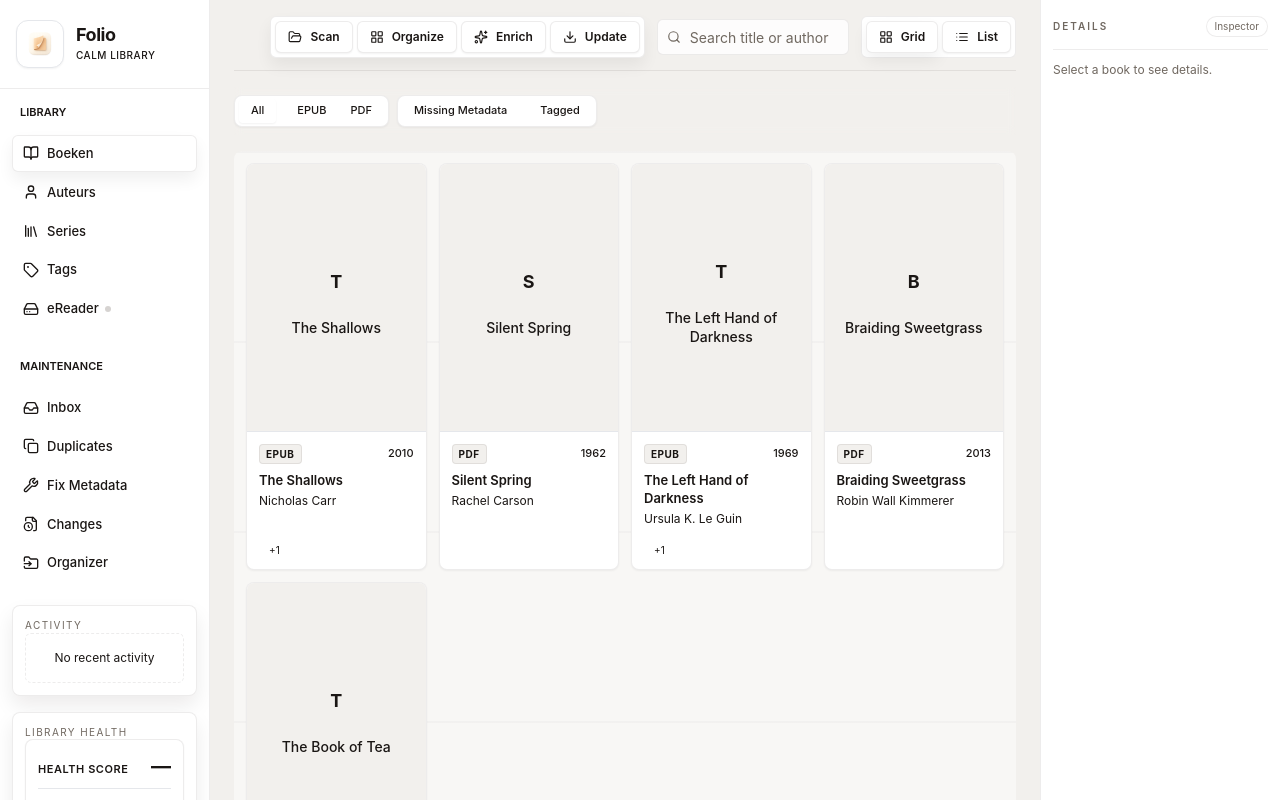
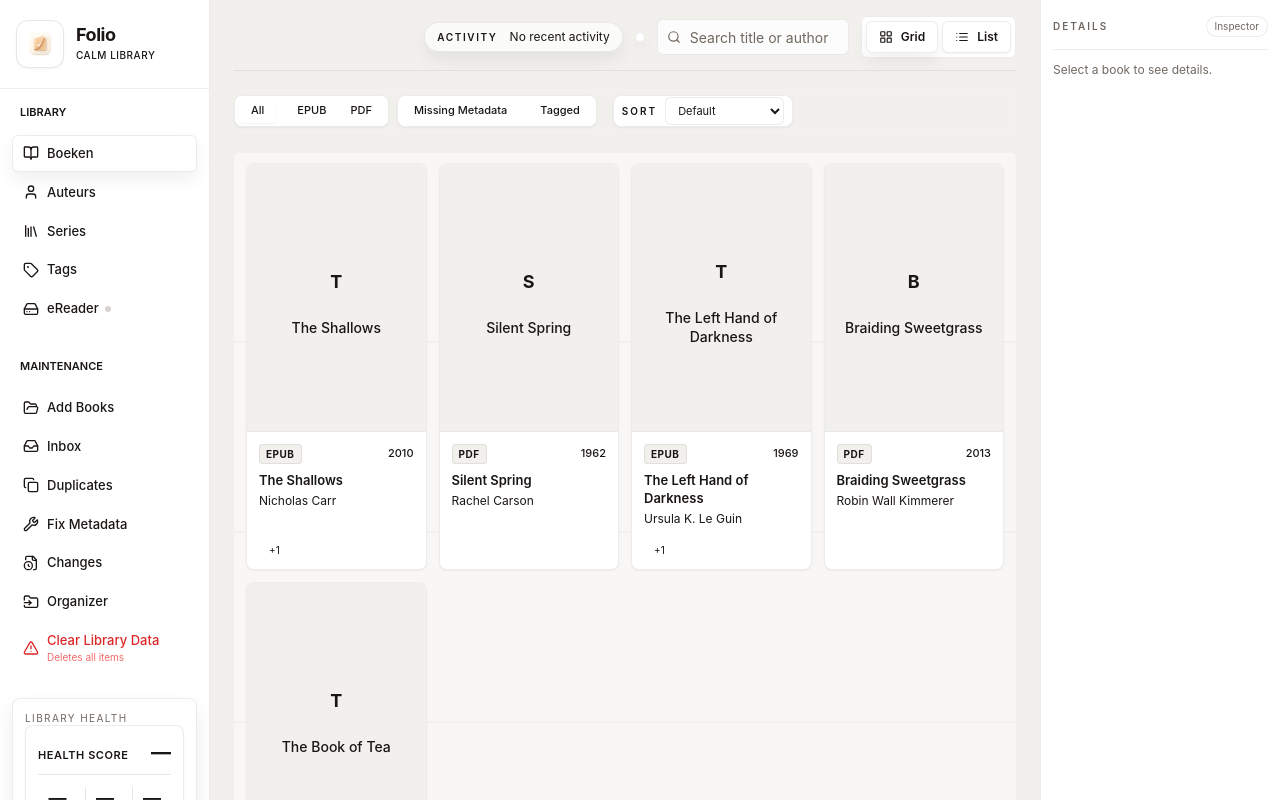
Before and after one commit to bkeetman/folio, a React (Vite) app in the folder apps/desktop/: page / in a window 1280 px wide. Built offline with nearby package versions, Linux system fonts and the light colour scheme.

Commit message:
feat(ui): refine library tools and maintenance layout
Ultraworked with [Sisyphus](https://github.com/code-yeongyu/oh-my-opencode)

Co-authored-by: Sisyphus <clio-agent@sisyphuslabs.ai>

```diff
--- a/apps/desktop/src/App.tsx
+++ b/apps/desktop/src/App.tsx
@@ -36,6 +36,7 @@ import type {
   LibraryFilter,
   LibraryHealth,
   LibraryItem,
+  LibrarySort,
   OperationProgress,
   OperationStats,
   OrganizePlan,
@@ -101,6 +102,7 @@ const sampleBooks = [
   },
 ];
 
+
 const sampleTags: Tag[] = [
   { id: "t1", name: "Favorites", color: "amber" },
   { id: "t2", name: "To Review", color: "sky" },
@@ -188,6 +190,7 @@ function App() {
   const [grid, setGrid] = useState(true);
   const [query, setQuery] = useState("");
   const [libraryFilter, setLibraryFilter] = useState<LibraryFilter>("all");
+  const [librarySort, setLibrarySort] = useState<LibrarySort>("default");
   const [selectedTagIds, setSelectedTagIds] = useState<string[]>([]);
   const [scanStatus, setScanStatus] = useState<string | null>(null);
   const [scanning, setScanning] = useState(false);
@@ -254,6 +257,8 @@ function App() {
   const [applyingChangeIds, setApplyingChangeIds] = useState<Set<string>>(new Set());
   const [changeProgress, setChangeProgress] = useState<OperationProgress | null>(null);
   const [updateStatus, setUpdateStatus] = useState<string | null>(null);
+  const [updateAvailable, setUpdateAvailable] = useState(false);
+  const [updateVersion, setUpdateVersion] = useState<string | null>(null);
   const [appVersion, setAppVersion] = useState<string | null>(null);
   const [tags, setTags] = useState<Tag[]>([]);
   const [newTagName, setNewTagName] = useState("");
@@ -301,6 +306,8 @@ function App() {
       const result = await check();
       if (!result) {
         console.info("[updater] no update available");
+        setUpdateAvailable(false);
+        setUpdateVersion(null);
         if (!silent) setUpdateStatus("No updates found.");
         return;
       }
@@ -308,6 +315,9 @@ function App() {
         version: result.version,
         currentVersion: result.currentVersion,
       });
+      setUpdateAvailable(true);
+      setUpdateVersion(result.version);
+      if (silent) return;
       setUpdateStatus(`Update ${result.version} available. Downloading…`);
       await result.downloadAndInstall();
       console.info("[updater] download complete, relaunching");
@@ -315,6 +325,7 @@ function App() {
       await relaunch();
     } catch (error) {
       console.error("[updater] check failed", error);
+      if (silent) return;
       if (!silent) {
         const message = error instanceof Error ? error.message : String(error ?? "Update failed.");
         setUpdateStatus(`Update failed: ${message}`);
@@ -379,6 +390,15 @@ function App() {
       return false;
     });
   }, [libraryItems, fixFilter]);
+
+  const enrichableCount = useMemo(() => {
+    return libraryItems.reduce((count, item) => {
+      if (!item.cover_path || item.authors.length === 0 || item.published_year === null) {
+        return count + 1;
+      }
+      return count;
+    }, 0);
+  }, [libraryItems]);
 
   // Combine with inbox items if includeIssues is true
   const allFixItems = useMemo(() => {
@@ -422,13 +442,15 @@ function App() {
         language: item.language ?? null,
         series: item.series ?? null,
         seriesIndex: item.series_index ?? null,
+        createdAt: item.created_at,
       }))
-      : sampleBooks.map((book) => ({
+      : sampleBooks.map((book, index) => ({
         ...book,
         authors: [book.author],
         language: null as string | null,
         series: null as string | null,
         seriesIndex: null as number | null,
+        createdAt: Date.now() - index * 1000,
       }));
 
     // Format filter
@@ -492,6 +514,66 @@ function App() {
     selectedSeries,
   ]);
 
+  const sortedBooks = useMemo(() => {
+    if (librarySort === "default") return filteredBooks;
+
+    const toLower = (value: string) => value.toLowerCase();
+    const compareText = (a: string, b: string) => a.localeCompare(b, undefined, { sensitivity: "base" });
+    const getYearValue = (value: number | string) => {
+      if (typeof value === "number") return value;
+      const parsed = Number.parseInt(String(value), 10);
+      return Number.isFinite(parsed) ? parsed : null;
+    };
+
+    const withIndex = filteredBooks.map((book, index) => ({ book, index }));
+
+    withIndex.sort((a, b) => {
+      const left = a.book;
+      const right = b.book;
+      let result = 0;
+
+      switch (librarySort) {
+        case "title-asc":
+          result = compareText(toLower(left.title), toLower(right.title));
+          break;
+        case "title-desc":
+          result = compareText(toLower(right.title), toLower(left.title));
+          break;
+        case "author-asc":
+          result = compareText(toLower(left.author), toLower(right.author));
+          break;
+        case "year-desc": {
+          const leftYear = getYearValue(left.year);
+          const rightYear = getYearValue(right.year);
+          if (leftYear === null && rightYear === null) result = 0;
+          else if (leftYear === null) result = 1;
+          else if (rightYear === null) result = -1;
+          else result = rightYear - leftYear;
+          break;
+        }
+        case "year-asc": {
+          const leftYear = getYearValue(left.year);
+          const rightYear = getYearValue(right.year);
+          if (leftYear === null && rightYear === null) result = 0;
+          else if (leftYear === null) result = 1;
+          else if (rightYear === null) result = -1;
+          else result = leftYear - rightYear;
+          break;
+        }
+        case "recent":
+          result = right.createdAt - left.createdAt;
+          break;
+        default:
+          result = 0;
+      }
+
+      if (result !== 0) return result;
+      return a.index - b.index;
+    });
+
+    return withIndex.map(({ book }) => book);
+  }, [filteredBooks, librarySort]);
+
   const refreshTags = useCallback(async () => {
     if (!isTauri()) {
       setTags(sampleTags);
@@ -959,6 +1041,14 @@ function App() {
       return;
     }
     if (enriching) return;
+    const needsEnrichment = libraryItems.some(
+      (item) =>
+        !item.cover_path || item.authors.length === 0 || item.published_year === null
+    );
+    if (!needsEnrichment) {
+      setScanStatus("No items need enrichment.");
+      return;
+    }
     setEnriching(true);
     setEnrichProgress(null);
     setEnrichingItems(new Set());
@@ -973,7 +1063,7 @@ function App() {
       setEnriching(false);
       setEnrichingItems(new Set());
     }
-  }, [enriching]);
+  }, [enriching, libraryItems]);
 
   const handleCancelEnrich = useCallback(async () => {
     if (!isTauri()) return;
@@ -1592,24 +1682,18 @@ function App() {
         <Sidebar
           view={view}
           setView={setView}
-        scanStatus={scanStatus}
           scanning={scanning}
-        scanStartedAt={scanStartedAt}
-        scanProgress={scanProgress}
+          handleScan={handleScan}
 
           libraryHealth={libraryHealth}
           handleClearLibrary={handleClearLibrary}
           appVersion={appVersion}
           ereaderConnected={ereaderDevices.some((d) => d.isConnected)}
-        activityLog={activityLog}
         />
 
       <main className="flex h-screen flex-col gap-4 overflow-y-auto px-6 py-4">
         <TopToolbar
           view={view}
-          scanning={scanning}
-          handleScan={handleScan}
-          handlePlanOrganize={handlePlanOrganize}
           setView={setView}
           checkForUpdates={checkForUpdates}
           query={query}
@@ -1618,6 +1702,11 @@ function App() {
           setGrid={setGrid}
           libraryReady={libraryReady}
           updateStatus={updateStatus}
+          updateAvailable={updateAvailable}
+          updateVersion={updateVersion}
+          scanStatus={scanStatus}
+          scanProgress={scanProgress}
+          activityLog={activityLog}
         />
 
         <ScanProgressBar
@@ -1640,11 +1729,13 @@ function App() {
               <LibraryView
                 isDesktop={isDesktop}
                 libraryItemsLength={libraryItems.length}
-                filteredBooks={filteredBooks}
+                filteredBooks={sortedBooks}
                 selectedItemId={selectedItemId}
                 setSelectedItemId={setSelectedItemId}
                 libraryFilter={libraryFilter}
                 setLibraryFilter={setLibraryFilter}
+                librarySort={librarySort}
+                setLibrarySort={setLibrarySort}
                 tags={tags}
                 selectedTagIds={selectedTagIds}
                 setSelectedTagIds={setSelectedTagIds}
@@ -1661,6 +1752,7 @@ function App() {
                 enriching={enriching}
                 enrichingItems={enrichingItems}
                 enrichProgress={enrichProgress}
+                enrichableCount={enrichableCount}
               />
             ) : null}
 
--- a/apps/desktop/src/sections/LibraryView.tsx
+++ b/apps/desktop/src/sections/LibraryView.tsx
@@ -5,7 +5,7 @@ import { ProgressBar } from "../components/ProgressBar";
 import { Button } from "../components/ui";
 import { getTagColorClass } from "../lib/tagColors";
 import { cn } from "../lib/utils";
-import type { BookDisplay, LibraryFilter, OperationProgress, Tag } from "../types/library";
+import type { BookDisplay, LibraryFilter, LibrarySort, OperationProgress, Tag } from "../types/library";
 
 type LibraryViewProps = {
   isDesktop: boolean;
@@ -15,6 +15,8 @@ type LibraryViewProps = {
   setSelectedItemId: Dispatch<SetStateAction<string | null>>;
   libraryFilter: LibraryFilter;
   setLibraryFilter: Dispatch<SetStateAction<LibraryFilter>>;
+  librarySort: LibrarySort;
+  setLibrarySort: Dispatch<SetStateAction<LibrarySort>>;
   tags: Tag[];
   selectedTagIds: string[];
   setSelectedTagIds: Dispatch<SetStateAction<string[]>>;
@@ -33,6 +35,7 @@ type LibraryViewProps = {
   enriching: boolean;
   enrichingItems: Set<string>;
   enrichProgress: OperationProgress | null;
+  enrichableCount: number;
 };
 
 export function LibraryView({
@@ -43,6 +46,8 @@ export function LibraryView({
   setSelectedItemId,
   libraryFilter,
   setLibraryFilter,
+  librarySort,
+  setLibrarySort,
   tags,
   selectedTagIds,
   setSelectedTagIds,
@@ -59,8 +64,13 @@ export function LibraryView({
   enriching,
   enrichingItems,
   enrichProgress,
+  enrichableCount,
 }: LibraryViewProps) {
   const hasActiveFilter = selectedAuthorNames.length > 0 || selectedSeries.length > 0;
+  const enrichLabel =
+    enrichableCount > 0
+      ? `${enrichableCount} need enrichment`
+      : "Up to date";
 
   return (
     <>
@@ -122,12 +132,13 @@ export function LibraryView({
       {/* Main Toolbar */}
       <div className="sticky top-0 z-10 flex flex-wrap items-center gap-2 bg-app-bg/95 py-2 backdrop-blur-sm transition-all">
         {isDesktop && (
-          enriching ? (
+          <div className="mr-2 flex items-center gap-2">
+            {enriching ? (
               <Button
                 variant="outline"
                 size="sm"
                 onClick={onCancelEnrich}
-              className="mr-2 gap-2 border-red-300 text-red-600 shadow-sm hover:bg-red-50"
+                className="gap-2 border-red-300 text-red-600 shadow-sm hover:bg-red-50"
               >
                 <X size={14} />
                 Cancel
@@ -137,12 +148,16 @@ export function LibraryView({
                 variant="default"
                 size="sm"
                 onClick={onEnrichAll}
-              className="mr-2 gap-2 shadow-sm"
+                className="gap-2 shadow-sm"
               >
                 <Sparkles size={14} />
                 Enrich All
               </Button>
-          )
+            )}
+            <span className="text-[11px] text-app-ink-muted">
+              {enrichLabel}
+            </span>
+          </div>
         )}
 
         <div className="flex h-8 items-center rounded-lg border border-app-border bg-app-surface p-1 shadow-sm">
@@ -177,6 +192,25 @@ export function LibraryView({
             onClick={() => setLibraryFilter("tagged")}
             label="Tagged"
           />
+        </div>
+
+        <div className="ml-2 flex h-8 items-center gap-2 rounded-lg border border-app-border bg-app-surface px-2 shadow-sm">
+          <span className="text-[10px] font-semibold uppercase tracking-[0.2em] text-app-ink-muted">
+            Sort
+          </span>
+          <select
+            value={librarySort}
+            onChange={(event) => setLibrarySort(event.target.value as LibrarySort)}
+            className="h-7 rounded-md border border-[var(--app-border)] bg-white px-2 text-[11px]"
+          >
+            <option value="default">Default</option>
+            <option value="title-asc">Title A–Z</option>
+            <option value="title-desc">Title Z–A</option>
+            <option value="author-asc">Author A–Z</option>
+            <option value="year-desc">Year (newest)</option>
+            <option value="year-asc">Year (oldest)</option>
+            <option value="recent">Recently added</option>
+          </select>
         </div>
 
         {tags.length > 0 && (
--- a/apps/desktop/src/sections/Sidebar.tsx
+++ b/apps/desktop/src/sections/Sidebar.tsx
@@ -1,75 +1,45 @@
 import {
-  AlertCircle,
+  AlertTriangle,
   BookOpen,
   Copy,
   FileClock,
+  FolderOpen,
   FolderInput,
   HardDrive,
   Inbox,
   Library,
-  RefreshCw,
-  Search,
   Tag,
   User,
-  Wand,
   Wrench
 } from "lucide-react";
 import type { Dispatch, SetStateAction } from "react";
-import { useEffect, useState } from "react";
-import { Button, Panel, SidebarItem } from "../components/ui";
+import { Panel, SidebarItem } from "../components/ui";
 import type {
-  ActivityLogItem,
   LibraryHealth,
-  ScanProgress,
   View
 } from "../types/library";
 
 type SidebarProps = {
   view: View;
   setView: Dispatch<SetStateAction<View>>;
-  scanStatus: string | null;
   scanning: boolean;
-  scanStartedAt: number | null;
-  scanProgress: ScanProgress | null;
+  handleScan: () => void;
   libraryHealth: LibraryHealth | null;
   handleClearLibrary: () => void;
   appVersion: string | null;
   ereaderConnected: boolean;
-  activityLog?: ActivityLogItem[];
 };
 
 export function Sidebar({
   view,
   setView,
-  scanStatus,
   scanning,
-  scanStartedAt,
-  scanProgress,
+  handleScan,
   libraryHealth,
   handleClearLibrary,
   appVersion,
   ereaderConnected,
-  activityLog = [],
 }: SidebarProps) {
-  const [elapsedSeconds, setElapsedSeconds] = useState<number | null>(null);
-
-  useEffect(() => {
-    if (!scanning || !scanStartedAt) {
-      return;
-    }
-
-    const updateElapsed = () => {
-      setElapsedSeconds(Math.floor((Date.now() - scanStartedAt) / 1000));
-    };
-
-    const timeoutId = window.setTimeout(updateElapsed, 0);
-    const intervalId = window.setInterval(updateElapsed, 1000);
-    return () => {
-      window.clearTimeout(timeoutId);
-      window.clearInterval(intervalId);
-    };
-  }, [scanning, scanStartedAt]);
-
   return (
     <aside className="flex h-screen flex-col overflow-hidden border-r border-app-border bg-app-surface">
       <div className="flex-none flex items-center gap-3 border-b border-app-border px-4 py-5 bg-app-surface">
@@ -137,6 +107,10 @@ export function Sidebar({
           <div className="text-[11px] font-semibold text-app-ink-muted/70 px-2 py-2 mb-1">
             MAINTENANCE
           </div>
+          <SidebarItem active={scanning} onClick={handleScan}>
+            <FolderOpen size={16} />
+            Add Books
+          </SidebarItem>
           <SidebarItem active={view === "inbox"} onClick={() => setView("inbox")}>
             <Inbox size={16} />
             Inbox
@@ -157,68 +131,19 @@ export function Sidebar({
             <FolderInput size={16} />
             Organizer
           </SidebarItem>
+          <SidebarItem
+            onClick={handleClearLibrary}
+            className="text-red-600 hover:text-red-700"
+          >
+            <AlertTriangle size={16} />
+            <span className="flex flex-col">
+              <span>Clear Library Data</span>
+              <span className="text-[10px] font-normal text-red-500/80">
+                Deletes all items
+              </span>
+            </span>
+          </SidebarItem>
         </nav>
-
-        <Panel title="Activity" className="mb-4">
-          {scanStatus ? (
-            <div className="rounded-md border border-app-border/60 bg-white p-3 shadow-sm mb-2">
-              <div className="flex items-center justify-between mb-2">
-                <span className="text-xs font-medium text-app-ink">{scanStatus}</span>
-                {elapsedSeconds !== null && (
-                  <span className="text-[10px] tabular-nums text-app-ink-muted">{elapsedSeconds}s</span>
-                )}
-              </div>
-
-              {scanProgress && (
-                <div className="space-y-2">
-                  <div className="h-1.5 w-full overflow-hidden rounded-full bg-app-border/30">
-                    <div
-                      className="h-full rounded-full bg-app-accent transition-[width] duration-300 ease-out"
-                      style={{
-                        width:
-                          scanProgress.total > 0
-                            ? `${Math.min(100, Math.round((scanProgress.processed / scanProgress.total) * 100))}%`
-                            : "10%",
-                      }}
-                    />
-                  </div>
-                  <div className="flex items-center justify-between text-[10px] text-app-ink-muted">
-                    <span>{scanProgress.current ? `Processing: ${scanProgress.current}` : "Preparing..."}</span>
-                    <span className="font-mono">{scanProgress.processed}/{scanProgress.total || "?"}</span>
-                  </div>
-                </div>
-              )}
-            </div>
-          ) : null}
-
-          {activityLog.length > 0 ? (
-            <div className="flex flex-col gap-1">
-              {activityLog.slice(0, 5).map((item) => (
-                <div key={item.id} className="flex gap-2 rounded-md px-2 py-1.5 hover:bg-white/50 text-[11px] text-app-ink-muted transition-colors">
-                  <div className="mt-0.5 flex-none text-app-ink-muted/60">
-                    {item.type === 'scan' && <Search size={12} />}
-                    {item.type === 'enrich' && <Wand size={12} />}
-                    {item.type === 'sync' && <RefreshCw size={12} />}
-                    {item.type === 'organize' && <Copy size={12} />}
-                    {item.type === 'error' && <AlertCircle size={12} className="text-red-500" />}
-                  </div>
-                  <div className="flex flex-col gap-0.5 min-w-0">
-                    <span className="truncate font-medium text-app-ink">{item.message}</span>
-                    <span className="text-[9px] opacity-70">
-                      {new Date(item.timestamp).toLocaleTimeString([], { hour: '2-digit', minute: '2-digit' })}
-                    </span>
-                  </div>
-                </div>
-              ))}
-            </div>
-          ) : !scanStatus && (
-            <div className="rounded-md border border-dashed border-app-border bg-app-bg/50 px-3 py-4 text-center text-xs text-app-ink-muted">
-              No recent activity
-            </div>
-          )}
-        </Panel>
-
-
 
         <Panel title="Library Health" className="mb-6">
           <div className="rounded-lg border border-app-border bg-white p-3 shadow-sm">
@@ -256,11 +181,6 @@ export function Sidebar({
           </div>
         </Panel>
 
-        <Panel title="Danger Zone" className="border-red-100 bg-red-50/50 mb-6">
-          <Button variant="danger" size="sm" onClick={handleClearLibrary} className="w-full justify-center shadow-sm">
-            Clear Library Data
-          </Button>
-        </Panel>
       </div>
     </aside >
   );
--- a/apps/desktop/src/sections/TopToolbar.tsx
+++ b/apps/desktop/src/sections/TopToolbar.tsx
@@ -1,20 +1,10 @@
 import type { Dispatch, SetStateAction } from "react";
-import type { View } from "../types/library";
+import type { ActivityLogItem, ScanProgress, View } from "../types/library";
 import { Badge, Button, Input } from "../components/ui";
-import {
-  Download,
-  FolderOpen,
-  LayoutGrid,
-  List,
-  Search,
-  Sparkles,
-} from "lucide-react";
+import { Download, LayoutGrid, List, Search } from "lucide-react";
 
 type TopToolbarProps = {
   view: View;
-  scanning: boolean;
-  handleScan: () => void;
-  handlePlanOrganize: () => void;
   setView: Dispatch<SetStateAction<View>>;
   checkForUpdates: (silent: boolean) => void;
   query: string;
@@ -23,13 +13,15 @@ type TopToolbarProps = {
   setGrid: Dispatch<SetStateAction<boolean>>;
   libraryReady: boolean;
   updateStatus: string | null;
+  updateAvailable: boolean;
+  updateVersion: string | null;
+  scanStatus: string | null;
+  scanProgress: ScanProgress | null;
+  activityLog: ActivityLogItem[];
 };
 
 export function TopToolbar({
   view,
-  scanning,
-  handleScan,
-  handlePlanOrganize,
   setView,
   checkForUpdates,
   query,
@@ -38,7 +30,21 @@ export function TopToolbar({
   setGrid,
   libraryReady,
   updateStatus,
+  updateAvailable,
+  updateVersion,
+  scanStatus,
+  scanProgress,
+  activityLog,
 }: TopToolbarProps) {
+  const latestActivity = activityLog[0];
+  const activityMessage = scanStatus ?? latestActivity?.message ?? "No recent activity";
+  const activityTime = latestActivity
+    ? new Date(latestActivity.timestamp).toLocaleTimeString([], { hour: "2-digit", minute: "2-digit" })
+    : null;
+  const progressPercent =
+    scanProgress && scanProgress.total > 0
+      ? Math.min(100, Math.round((scanProgress.processed / scanProgress.total) * 100))
+      : null;
   return (
     <>
       <header className="flex items-center justify-between gap-6 border-b border-[var(--app-border)] pb-3">
@@ -62,23 +68,38 @@ export function TopToolbar({
         </div>
 
         <div className="flex flex-wrap items-center justify-end gap-3">
+          <div className="flex items-center gap-3 rounded-full border border-[var(--app-border)] bg-white/70 px-3 py-1.5 shadow-soft max-w-[320px]">
+            <div className="text-[10px] font-semibold uppercase tracking-[0.16em] text-app-ink-muted">
+              Activity
+            </div>
+            <div className="flex items-center gap-2 min-w-0">
+              <span className="truncate text-xs text-app-ink">{activityMessage}</span>
+              {activityTime ? (
+                <span className="text-[10px] tabular-nums text-app-ink-muted">{activityTime}</span>
+              ) : null}
+            </div>
+            {scanProgress ? (
+              <div className="flex items-center gap-2">
+                <div className="h-1 w-20 overflow-hidden rounded-full bg-app-border/40">
+                  <div
+                    className="h-full rounded-full bg-app-accent transition-[width] duration-300 ease-out"
+                    style={{ width: progressPercent ? `${progressPercent}%` : "10%" }}
+                  />
+                </div>
+                <span className="text-[9px] tabular-nums text-app-ink-muted">
+                  {scanProgress.processed}/{scanProgress.total || "?"}
+                </span>
+              </div>
+            ) : null}
+          </div>
+
           <div className="flex items-center gap-1 rounded-md border border-[var(--app-border)] bg-[var(--app-panel)] p-1 shadow-soft">
-            <Button variant="toolbar" size="sm" className="hover:bg-white" onClick={handleScan} disabled={scanning}>
-              <FolderOpen size={14} />
-              {scanning ? "Scanning" : "Scan"}
-            </Button>
-            <Button variant="toolbar" size="sm" className="hover:bg-white" onClick={handlePlanOrganize}>
-              <LayoutGrid size={14} />
-              Organize
-            </Button>
-            <Button variant="toolbar" size="sm" className="hover:bg-white" onClick={() => setView("fix")}>
-              <Sparkles size={14} />
-              Enrich
-            </Button>
-            <Button variant="toolbar" size="sm" className="hover:bg-white" onClick={() => checkForUpdates(false)}>
-              <Download size={14} />
-              Update
-            </Button>
+            {updateAvailable ? (
+              <Button variant="toolbar" size="sm" className="hover:bg-white" onClick={() => checkForUpdates(false)}>
+                <Download size={14} />
+                Update App{updateVersion ? ` v${updateVersion}` : ""}
+              </Button>
+            ) : null}
           </div>
 
           <div className="relative w-48">
--- a/apps/desktop/src/types/library.ts
+++ b/apps/desktop/src/types/library.ts
@@ -12,6 +12,15 @@ export type View =
   | "organize"
   | "edit";
 export type LibraryFilter = "all" | "epub" | "pdf" | "needs-metadata" | "tagged";
+
+export type LibrarySort =
+  | "default"
+  | "title-asc"
+  | "title-desc"
+  | "author-asc"
+  | "year-desc"
+  | "year-asc"
+  | "recent";
 
 export type FixFilter = {
   missingAuthor: boolean;
@@ -47,6 +56,7 @@ export type LibraryItem = {
   id: string;
   title: string | null;
   published_year: number | null;
+  created_at: number;
   authors: string[];
   file_count: number;
   formats: string[];
@@ -70,6 +80,7 @@ export type BookDisplay = {
   language?: string | null;
   series?: string | null;
   seriesIndex?: number | null;
+  createdAt: number;
 };
 
 export type ScanStats = {
```
Lines whose indentation alone changed are shown as unchanged.
